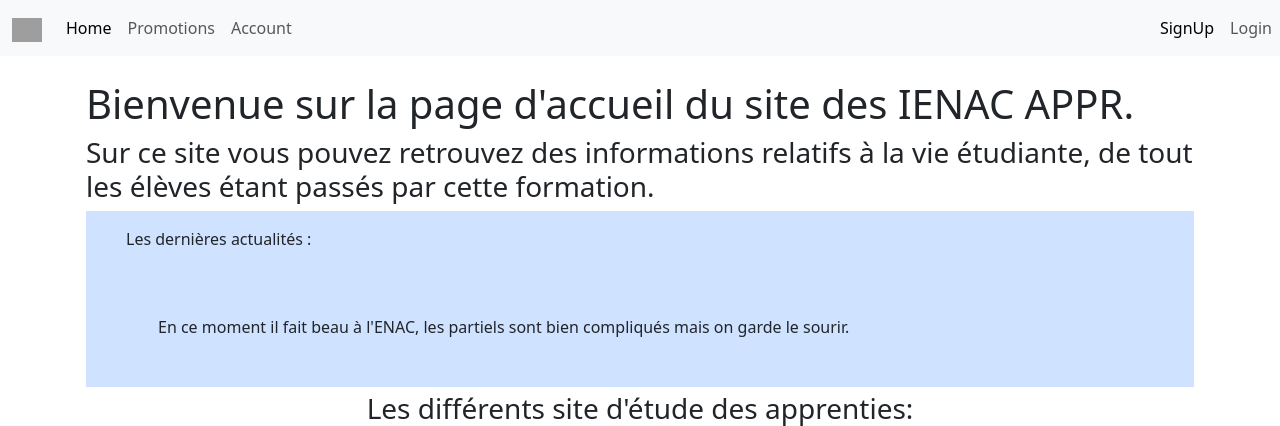
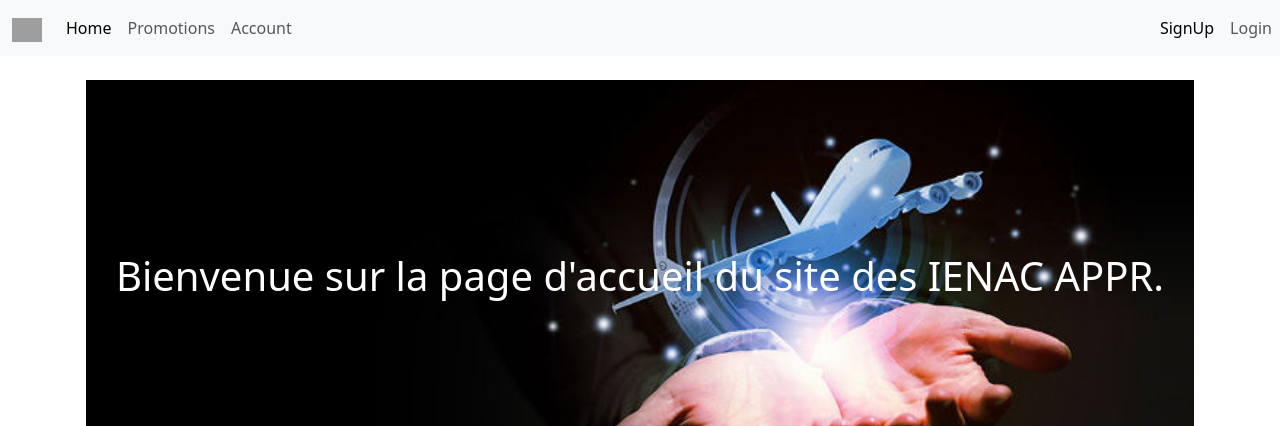
Before and after one commit to YoseAure/Projet-web, a Flask app: page /home in a window 1280 px wide. Shown: the top 426 px of the page. Run offline with Flask 3, Linux system fonts and the light colour scheme; grey boxes are pictures that could not be loaded.

Commit message:
put image home page

```diff
--- a/templates/homepage.html
+++ b/templates/homepage.html
@@ -6,8 +6,10 @@
     {% include 'navbar.html' %}
 
     <div class="container py-4 px-3 mx-auto">
-    <div class="stylesheet">
+    <div class="header-home-image">
         <h1>Bienvenue sur la page d'accueil du site des IENAC APPR.</h1>
+    </div>
+    <div>
         <h3>Sur ce site vous pouvez retrouvez des informations relatifs à la vie étudiante, de tout les élèves étant passés par cette formation.</h3>
     </div>
         <div class="container px-4 bg-primary-subtle ">
```
